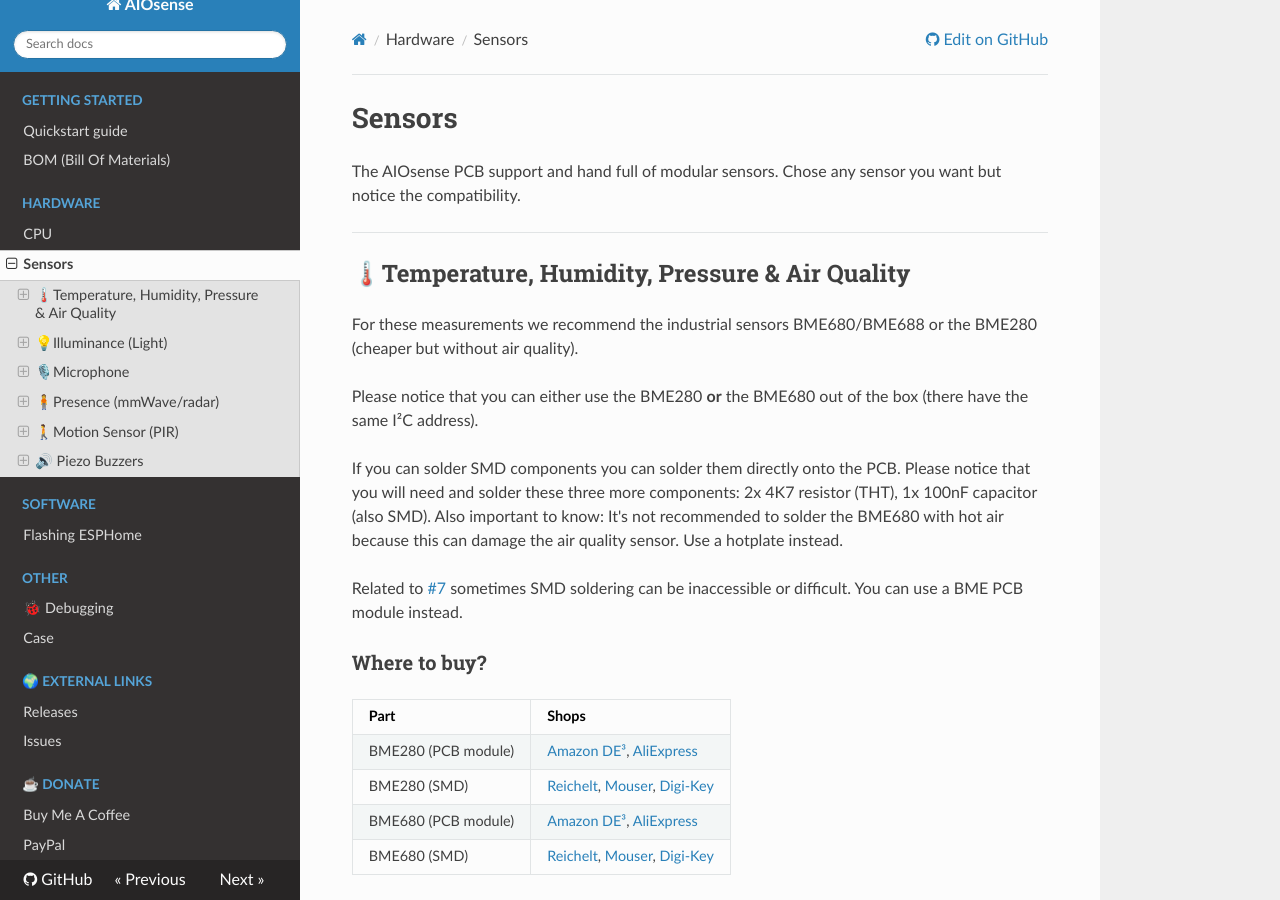
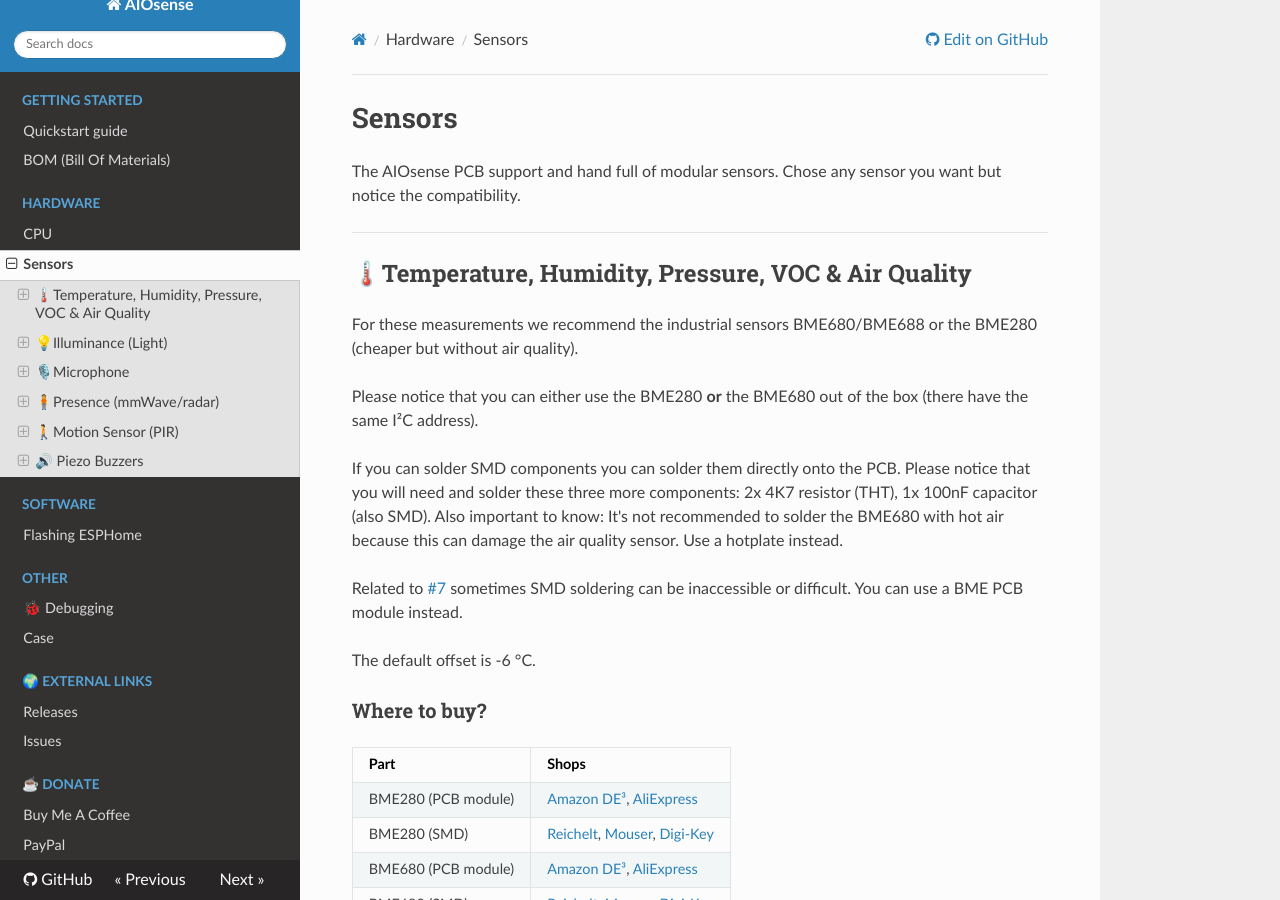
Before and after one commit to Schluggi/AIOsense, an MkDocs documentation site: the page built from docs/sensors.md, in a window 1280 px wide and 900 px high. Built offline with MkDocs 1.6.1, drawn with Linux system fonts in a browser that asks for light colours; nearby versions of some CDN libraries.

Commit message:
adding default temperature offset

```diff
--- a/docs/sensors.md
+++ b/docs/sensors.md
@@ -5,7 +5,7 @@ want but notice the compatibility.
 
 <hr>
 
-## 🌡️Temperature, Humidity, Pressure & Air Quality
+## 🌡️Temperature, Humidity, Pressure, VOC & Air Quality
 
 For these measurements we recommend the industrial sensors BME680/BME688 or the
 BME280 (cheaper but without air
@@ -24,6 +24,8 @@ quality sensor. Use a hotplate instead.
 Related to [#7](https://github.com/Schluggi/AIOsense/issues/7) sometimes SMD
 soldering can be inaccessible or difficult.
 You can use a BME PCB module instead.
+
+The default offset is -6 °C.
 
 ### Where to buy?
 
```
Also changed, not shown: 1 other file.
